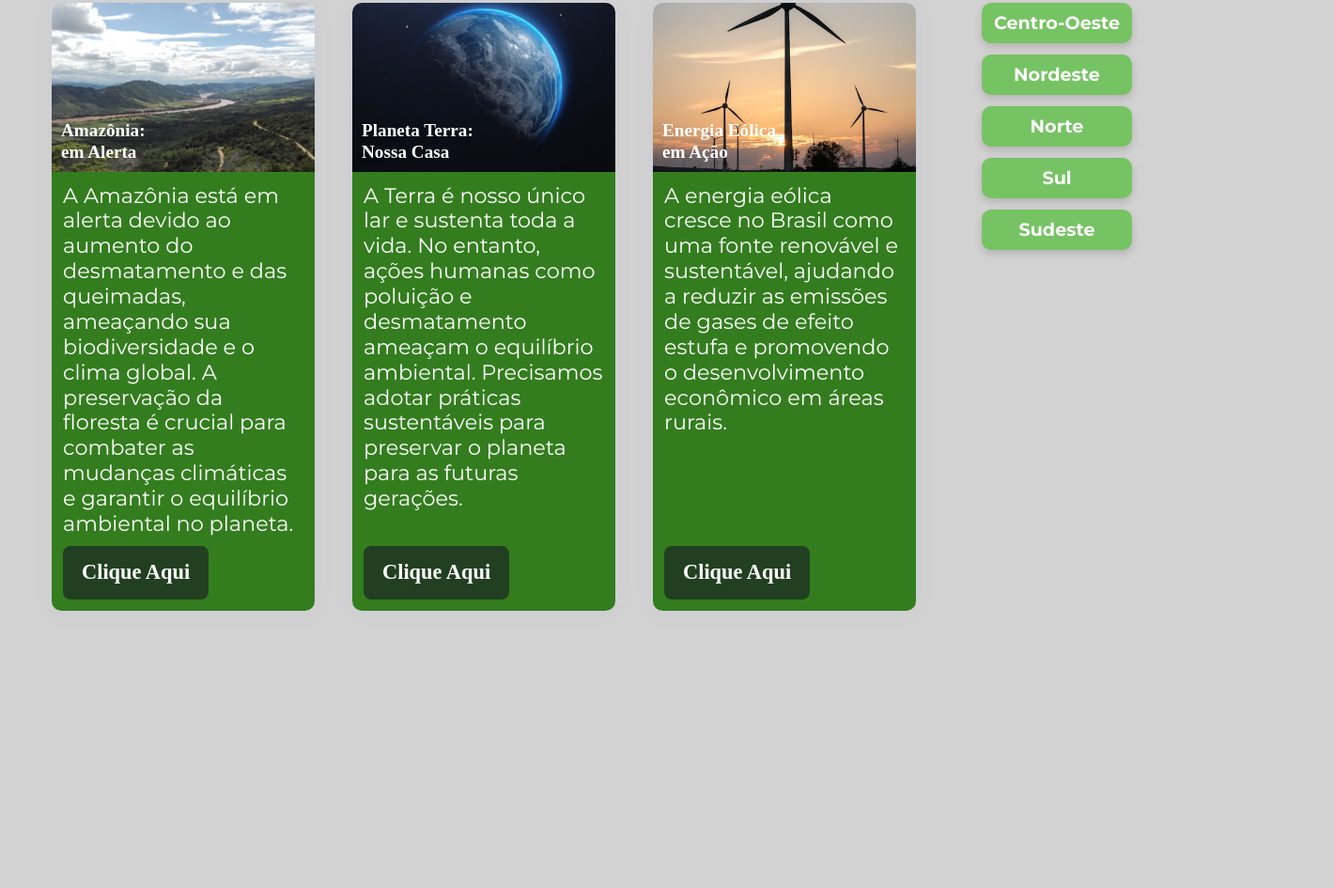
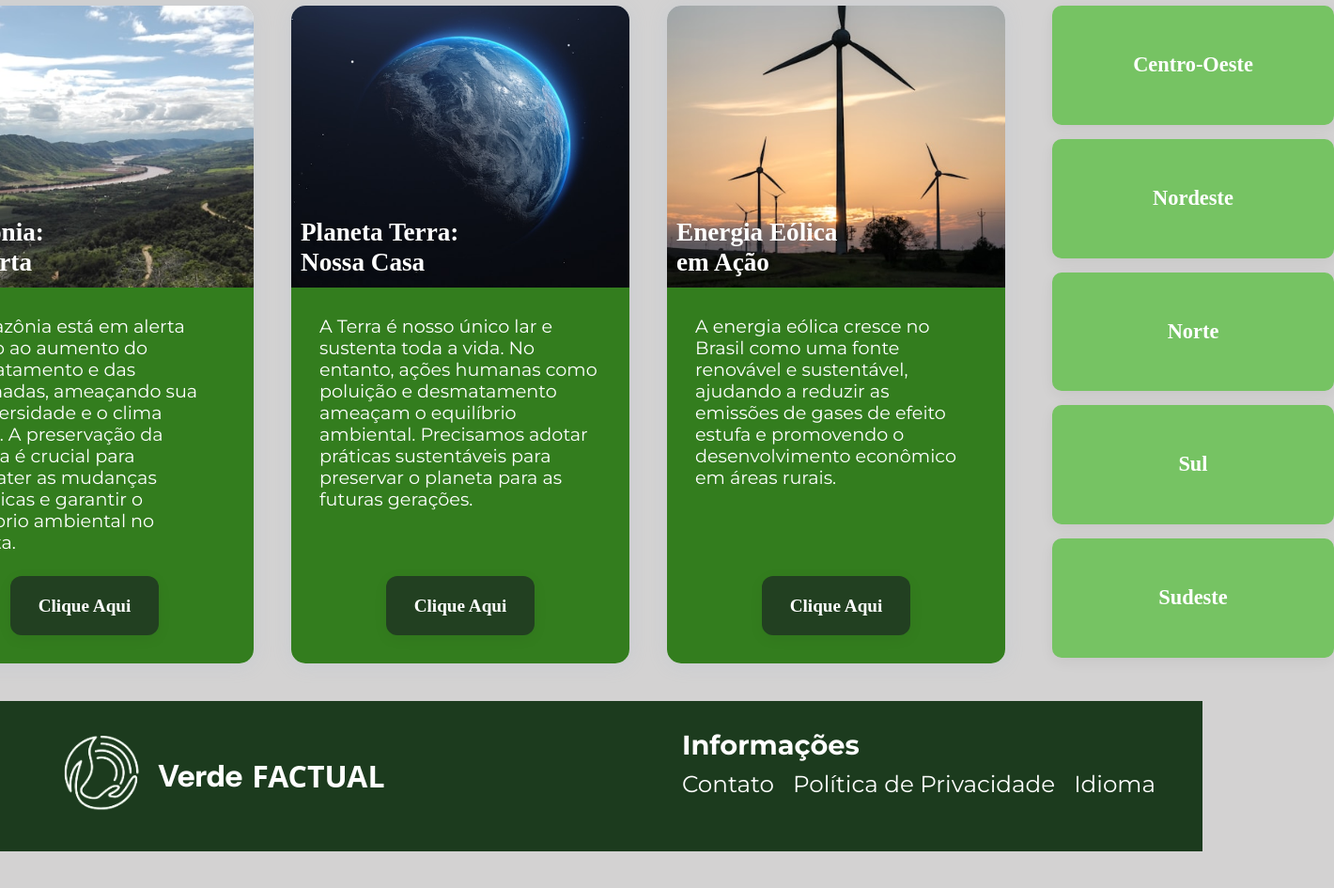
Before and after one commit to Lawrnsz/VerdeFactual, a plain HTML site: page index.html in a window 1280 px wide. Shown: the part 1057-2002 px from the top of the page at 94% size, 1420 px wide, since content can reach past the window. After the commit the page ends 1963 px from the top, so only its background shows below. Drawn offline with nearby package versions, Linux system fonts and the light colour scheme; a web font is replaced by a local one.

Commit message:
17:50 12/05/2025

```diff
--- a/css/index.css
+++ b/css/index.css
@@ -143,7 +143,7 @@ li {
     font-weight: var(--weight-semibold);
     line-height: 1.2;
     overflow-x: hidden;
-    height: 5000px;
+
   }
 
   .w-100{
@@ -245,23 +245,41 @@ padding: 15px 30px;
   justify-content: center;
   padding: 6px 14px;
   border: 3px solid transparent;
-  border-image: var(--gradiente-azul) 1;
+  border-color: var(--Branco) 1;
   background-color: transparent;
-  color: var(--Branco);
+  border-radius: 40px;
   font-weight: var(--weight-semibold);
   font-size: var(--fs-f8);
   text-decoration: none;
   white-space: nowrap;
 }
 
-/* Botão de busca com ícone */
+/* Estilo do input */
+.navbar-link.pergunta input[type="search"] {
+  background: transparent;
+  border: none;
+  outline: none;
+  color:var(--Branco); /* texto branco */
+  font-size: 16px;
+  padding: 8px;
+  width: 100%;
+}
+
+/* Placeholder branco */
+.navbar-link.pergunta input::placeholder {
+  color: var(--Branco);
+}
+
+/* Estilo do botão */
 .search-btn {
   background: none;
   border: none;
-  font-size: var(--fs-f8);
   color: var(--Branco);
+  font-size: 22px;
+  cursor: pointer;
   display: flex;
   align-items: center;
+  justify-content: center;
 }
 
 /* Botão Logar */
@@ -270,17 +288,18 @@ padding: 15px 30px;
   align-items: center;
   justify-content: center;
   padding: 8px 16px;
-  background-color: var(--Azul-ceu);
+  background-color: rgba(13, 95, 13, 0.281);
   color: var(--Branco);
   border: none;
   font-weight: var(--weight-semibold);
   text-decoration: none;
   font-size: var(--fs-f8);
+  border-radius: 5px;
   transition: background-color 0.3s ease;
 }
 
 .btn:hover {
-  background-color:var(--Azul-noite);
+  background-color: var(--Verde-mato);
 }
 
 /*BANNER PRINCIPAL*/
@@ -414,12 +433,12 @@ padding: 15px 30px;
   padding: 50px 20px;
 }
 
-/* === NOTÍCIAS PRINCIPAIS === */
+/* === NOTÍCIAS PRINCIPAIS E REGIÕES === */
 .noticias-e-regioes {
   display: flex;
   justify-content: center;  /* Centraliza horizontalmente */
   align-items: flex-start;
-  gap: 50px;
+  gap: 100px;
   max-width: 1200px;         /* Limita a largura */
   margin: 0 auto;            /* Centraliza o container na tela */
   padding: 20px;
@@ -433,9 +452,9 @@ padding: 15px 30px;
 
 /* Cada notícia em si */
 .bloco-noticia {
-  width: 280px;
+  width: 360px;
   background-color: var(--Branco);
-  border-radius: 10px;
+  border-radius: 15px;
   overflow: hidden;
   box-shadow: var(--shadow-1);
   display: flex;
@@ -447,7 +466,7 @@ padding: 15px 30px;
 .noticia-imagem {
   position: relative;
   width: 100%;
-  height: 180px;
+  height: 300px;
   overflow: hidden;
 }
 
@@ -465,43 +484,50 @@ padding: 15px 30px;
   left: 10px;
   margin: 0;
   color:var(--Branco);
-  font-size: 1.2rem;
+  font-size: var(--fs-4);
   font-family: var(--ff-MontaguSlab);
   text-shadow:var(--shadow-2);
 }
 
 /* Descrição da notícia */
 .noticia-descricao {
-  padding: 12px;
+  padding: 30px;
   font-family:var(--ff-Montserrat);
   font-weight: var(--weight-regular);
-  font-size: var(--fs-7);
+  font-size: var(--fs-f8);
   background-color: var(--Verde-floresta);
   color: var(--Branco);
-  flex-grow: 1; /* preenche igualmente */
+  flex-grow: 1;
   display: flex;
   flex-direction: column;
   justify-content: space-between;
+  height: 400px;
+
 }
 
 /* Botão da notícia */
 .btn-noticia {
-  margin-top: 10px;
+  margin-top: 20px;
   background-color:var(--Primária);
   border: none;
   color: var(--Branco);
-  padding: 15px 20px;
-  border-radius: 8px;
-  font-weight: bold;
-  cursor: pointer;
+  border-radius: 10px;
+  font-weight: var(--weight-bold);
   transition: background-color 0.3s;
-  align-self: start; /* alinha botão à esquerda */
+  align-self: center;
   font-family: var(--ff-MontaguSlab);
+  padding-block: 20px 20px;
+  padding-inline: 30px;
+  border-radius: 12px;
+  background-color: var(--Primária); /* substitua por um verde se necessário */
+  box-shadow: var(--shadow-2);
+  z-index: 2;
 }
 
 .btn-noticia:hover {
-  background-color:var(--Verde-folha);
+  background-color:var(--Verde-claro);
 }
+
 
 /* Seção lateral das regiões */
 .sua-regiao {
@@ -518,34 +544,103 @@ padding: 15px 30px;
   padding: 0;
   display: flex;
   flex-direction: column;
-  gap: 12px;
+  gap: 15px;
 }
 
 .botoes-regiao button {
-  width: 160px;
-  padding: 10px;
-  background-color: var(--Verde-claro);
+  width: 300px;
+  padding: 50px 32px;
+  background: var(--Verde-claro);
   border: none;
   color:var(--Branco);
-  font-weight: bold;
-  font-size: var(--fs-f8);
+  font-weight: var(--weight-semibold);
+  font-size: var(--fs-7);
+  font-family: var(--ff-MontaguSlab);
   border-radius: 10px;
   cursor: pointer;
-  box-shadow: 0 4px 8px rgba(0, 0, 0, 0.15);
+  box-shadow: var(--shadow-2);
   transition: background-color 0.3s;
+
 }
 
 .botoes-regiao button:hover {
-  background-color:var(--Verde-lima);
+  background-color:var(--Verde-floresta);
 }
 
-/*SOBRE NÓS E SUA OPINIÃO/
+/*SOBRE NÓS E SUA OPINIÃO*/
 
 
 
+/*FOOTER*/
+footer.footer {
+  background-color: #1c3b1e;
+  color: white;
+  padding: 30px 50px;
+  font-size: 1.1em;
+  margin-top: 20px;
+}
 
+.footer-container {
+  display: flex;
+  justify-content: space-between;
+  align-items: flex-start;
+  flex-wrap: wrap;
+}
 
+.footer-container .logo {
+  display: flex;
+  align-items: center;
+  text-decoration: none;
+  gap: 10px;
+}
 
+.footer-container .logo img {
+  height: 100px;
+}
+
+.footer-container .logo .verde {
+  font-family: var(--ff-InstrumentSans);
+  color: var(--Branco);
+  font-weight: var(--weight-semibold);
+  font-size: var(--fs-3);
+
+}
+
+.footer-container .logo .factual {
+  color: var(--Branco);
+  font-weight: bold;
+  font-family: var(--ff-Megrim);
+  font-size: var(--fs-3);
+}
+
+.footer-info {
+  display: flex;
+  flex-direction: column;
+}
+
+.footer-info h3 {
+  margin-bottom: 10px;
+  font-weight: var(--weight-semibold);
+}
+
+.footer-info ul {
+  list-style: none;
+  padding: 0;
+  margin: 0;
+  display: flex;
+  flex-wrap: wrap;
+  gap: 20px;
+}
+
+.footer-info ul li a {
+  color: white;
+  text-decoration: none;
+  font-weight: var(--weight-regular);
+}
+
+.footer-info ul li a:hover {
+  text-decoration: underline;
+}
 
 /* Isso é só teste de responsividade, ser revisado amanhã em grupo */
 
--- a/css/login.css
+++ b/css/login.css
@@ -36,7 +36,7 @@
     margin: 10px 0;
     border: none;
     border-radius: 30px;
-    background: linear-gradient(90deg, #67AC56 37.5%, rgba(42, 70, 35, 0.88) 100%);
+    background: linear-gradient(90deg, #3e7430 37.5%, rgba(42, 70, 35, 0.88) 100%);
     color: white;
     font-weight: bold;
     outline: none;
@@ -110,3 +110,7 @@
     border-bottom: 1px solid black;
     margin: 0 10px;
   }
+
+  .back {
+    text-decoration: none;
+  }
--- a/css/register.css
+++ b/css/register.css
@@ -102,3 +102,7 @@
     border-bottom: 1px solid black;
     margin: 0 10px;
   }
+
+  .back {
+    text-decoration: none;
+  }
--- a/index.html
+++ b/index.html
@@ -10,7 +10,7 @@
     <title>Verde Factual</title>
 </head>
 <body>
-    <head>
+  <head>
         <!--links-->
         <link rel="stylesheet" href="css/index.css">
 
@@ -42,14 +42,12 @@
             <ul class="navbar-list">
 
               <!-- Item da pergunta + busca -->
-              <li class="navbar-item">
-                <a href="#" class="navbar-link pergunta">
-                  Qual notícia você deseja encontrar hoje?
-                </a>
-                <button class="search-btn" aria-label="Buscar">
+              <form class="navbar-link pergunta" role="search">
+                <input type="search" name="search" placeholder="Buscar" aria-label="Buscar">
+                <button class="search-btn" type="submit" aria-label="Buscar">
                   <ion-icon name="search-outline"></ion-icon>
                 </button>
-              </li>
+              </form>
 
             </ul>
           </nav>
@@ -172,7 +170,29 @@
 
       </div>
     </section>
-    </body>
+
+
+
+    <footer class="footer">
+      <div class="footer-container">
+        <a href="#" class="logo">
+          <img src="img/logo.png" alt="Logo Verde Factual">
+          <span class="verde"><strong>Verde</strong></span>
+          <span class="factual">FACTUAL</span>
+        </a>
+        <div class="footer-info">
+          <h3>Informações</h3>
+          <ul>
+            <li><a href="#">Contato</a></li>
+            <li><a href="pp1.html">Política de Privacidade</a></li>
+            <li><a href="#">Idioma</a></li>
+          </ul>
+        </div>
+      </div>
+    </footer>
+</body>
+
+
 
 <!-- Ícones do Ionicons-->
     <script type="module" src="https://unpkg.com/ionicons@7.1.0/dist/ionicons/ionicons.esm.js"></script>
```
Also changed, not shown: login.html (+1 -1 lines), register.html (+1 -1 lines), sla.html (added, +82 -0 lines).
